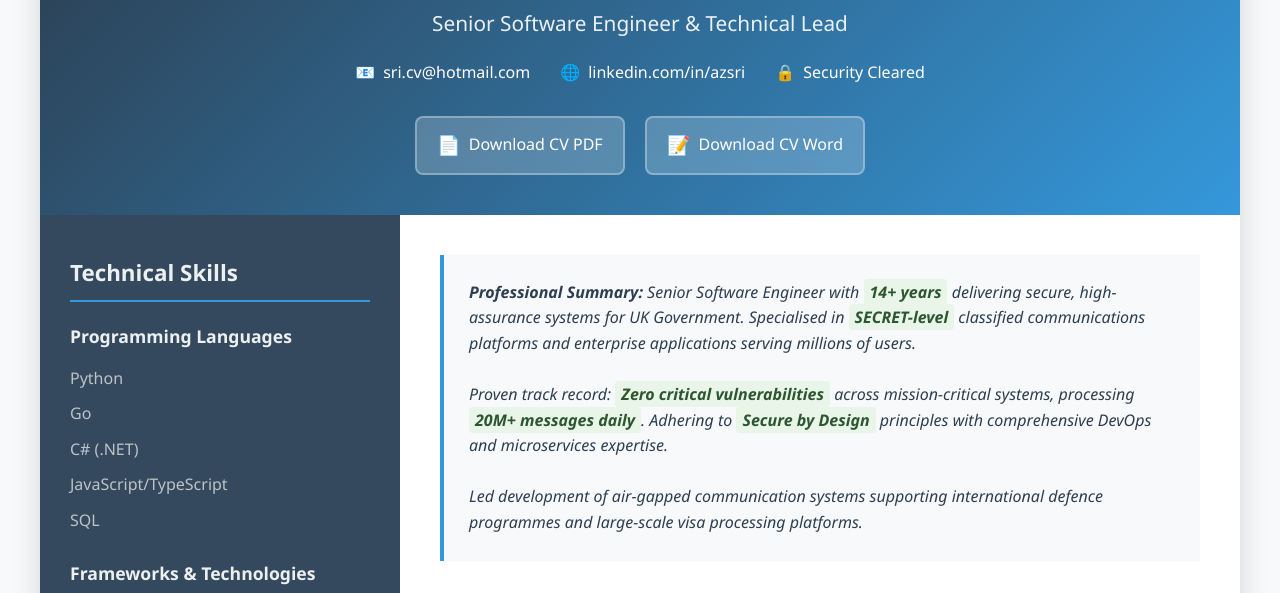
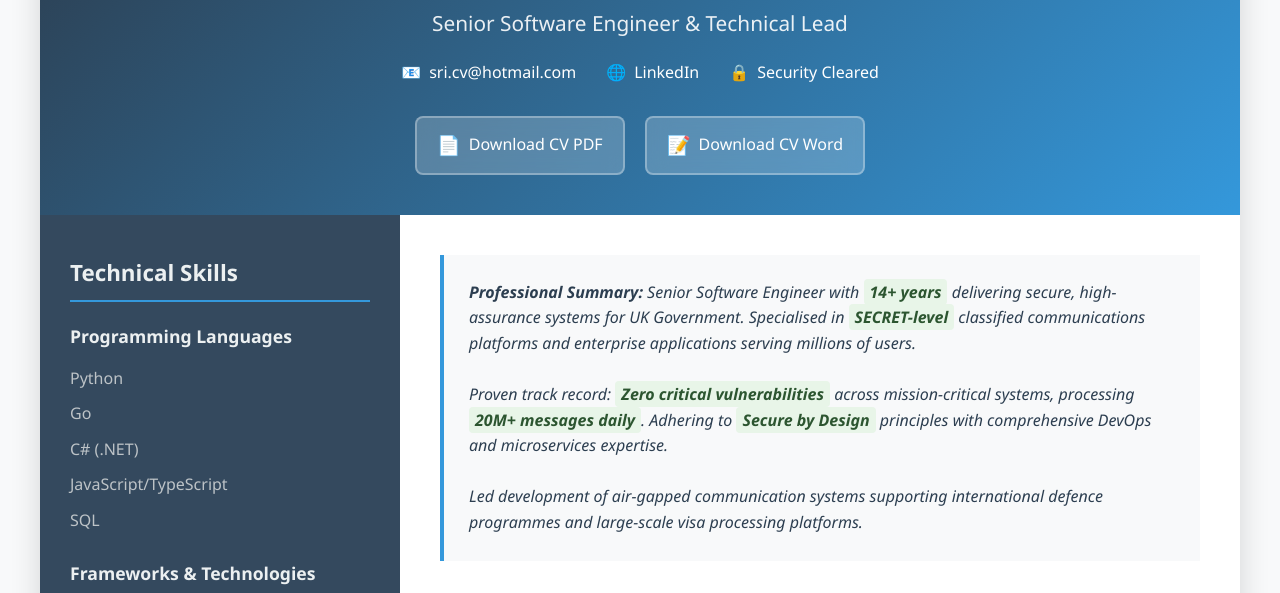
Before and after one commit to kanteti/cv-website, a plain HTML site: page index.html in a window 1280 px wide. Shown: the part 147-740 px from the top of the page. Drawn offline with Linux system fonts and the light colour scheme.

Commit message:
Update index.html
Added linkedin link

```diff
--- a/index.html
+++ b/index.html
@@ -287,7 +287,7 @@
 
                 <div class="contact-item">
                     <span>🌐</span>
-                    <a href="https://linkedin.com/in/azsri" target="_blank">linkedin.com/in/azsri</a>
+                    <div class="badge-base LI-profile-badge" data-locale="en_US" data-size="medium" data-theme="light" data-type="VERTICAL" data-vanity="azsri" data-version="v1"><a class="badge-base__link LI-simple-link" href="https://uk.linkedin.com/in/azsri?trk=profile-badge">LinkedIn</a></div>
                 </div>
                 <div class="contact-item">
                     <span>🔒</span>
```
